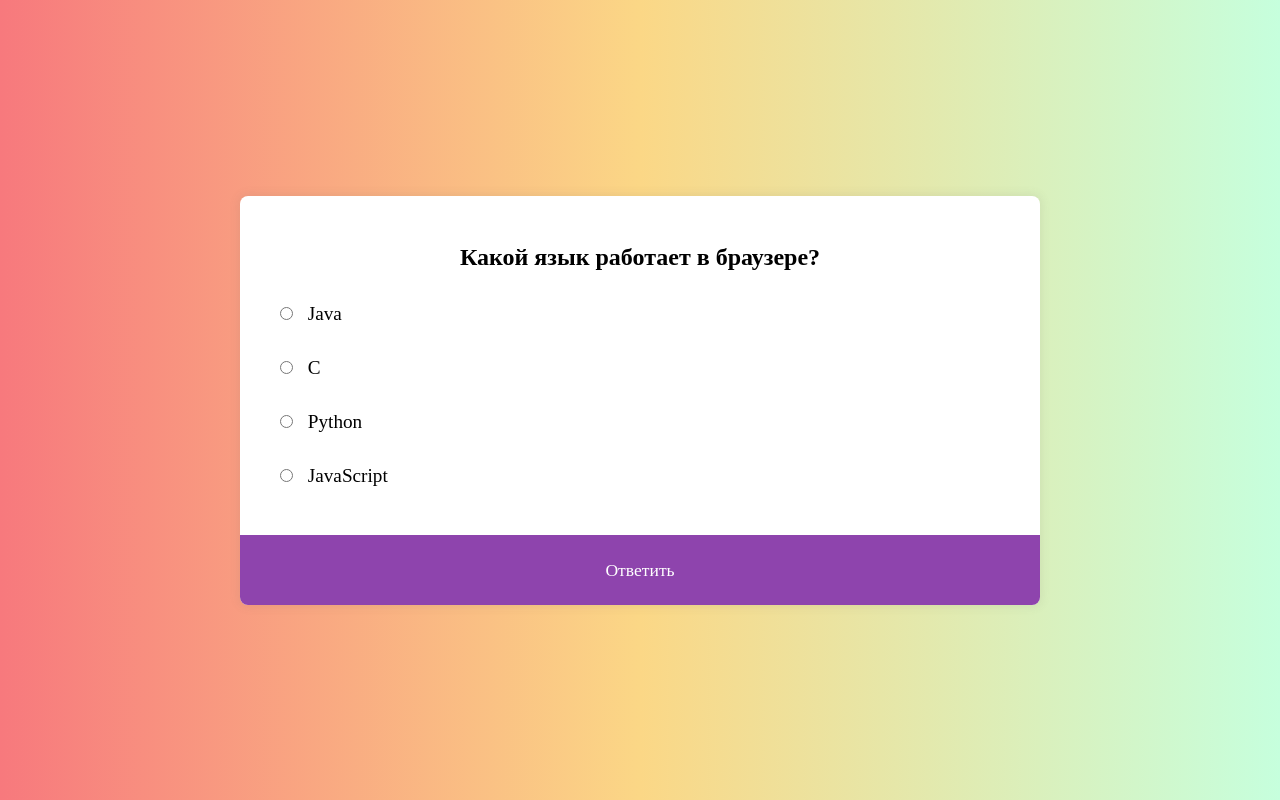
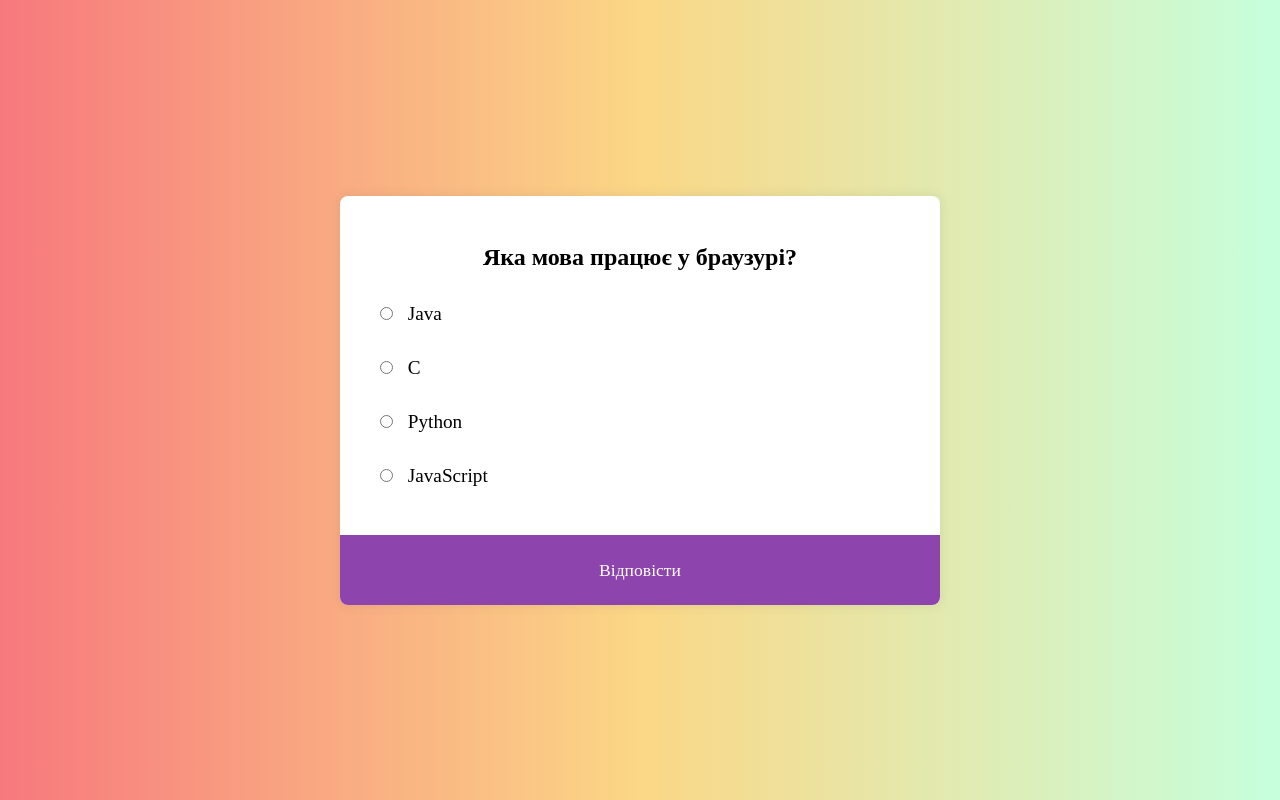
Before and after one commit to IrynaGumeniuk/Quiz, a plain HTML site: page index.html in a window 1280 px wide. Drawn offline with Linux system fonts and the light colour scheme.

Commit message:
HTML updates and extended database

```diff
--- a/index.html
+++ b/index.html
@@ -10,36 +10,23 @@
 
   <body>
 
-    <div class="quiz" id="quiz">
+    <container class="quiz" id="quiz">
 
-      <div class="quiz-header" id="header">
-        <h2 class="title"> Загружаем вопрос...</h2>
+      <header class="quiz-header" id="header">
+        <h2 class="title"> Завантажуємо питання...</h2>
 
         <!-- Results-->
         <h2 class="title">%title%</h2>
         <h3 class="summary">%message%</h3>
         <p class="result">%result%</p>
 
-      </div>
+      </header>
 
-      <ul class="quiz-list" id="list">
-        <li>
-          <label>
-            <input type="radio" class="answer" name="answer" />
-            <span> Ответ... </span>
-          </label>
-        </li>
-        <li>
-          <label>
-            <input type="radio" class="answer" name="answer" />
-            <span> Ответ... </span>
-          </label>
-        </li>
+      <ul class="quiz-answers" id="answers">
+      </ul>
+      <button class="quiz-submit submit" id="submit"> Відповісти </button>
 
-      </ul>
-      <button class="quiz-submit submit" id="submit"> Ответить </button>
-
-    </div>
+    </container>
 
     <script src="./index.js"></script>
   </body>
--- a/index.js
+++ b/index.js
@@ -1,35 +1,104 @@
 const questions = [
   {
-    question: "Какой язык работает в браузере?",
+    question: "Яка мова працює у браузурі?",
     answers: ["Java", "C", "Python", "JavaScript"],
     correct: 4,
+    topic: "JS",
+    level: 2,
   },
   {
-    question: "Что означает CSS?",
+    question: "Тег- це?",
+    answers: ["код для визначення структури веб-сторінок",
+              "команда у мові HTML", "будь-яке текстове повідомлення, що розташоване в кутових дужках",
+              "настроювання вигляду частини веб-сторінки за допомогою спеціального коду"],
+    correct: 2,
+    topic: "HTML",
+    level: 1,
+  },
+  {
+    question: "Що означає CSS?",
     answers: ["Central Style Sheets",
               "Cascading Style Sheets",
               "Cascading Simple Sheets",
               "Cars SUVs Sailboats"],
     correct: 2,
+    topic: "CSS",
+    level: 1,
   },
   {
-    question: "Что означает HTML?",
+    question: "Що означає HTML?",
     answers: ["Hypertext Markup Language",
               "Hypertext Markdown Language",
               "Hyperloop Machine Language",
               "Helicopters Terminals Motorboats Lamborginis"],
     correct: 1,
+    topic: "HTML",
+    level: 1,
   },
   {
-    question: "В каком году был создан JavaScript?",
+    question: "Атрибут- це?",
+    answers: ["характеристика тегу, що впливає на створюваний ним ефект",
+              "характеристика тегу, що вивчає місце його розташування в HTML- документі",
+              "характеристика кольорів тексту та тла веб-сторінки",
+              "властивість тегу"],
+    correct: 4,
+    topic: "HTML",
+    level: 1,
+  },
+  {
+    question: "В якому HTML елементі правильно підключати CSS файл??",
+    answers: ["< body >", "< head >", "Вкінці документа", "< script >"],
+    correct: 2,
+    topic: "HTML",
+    level: 2,
+  },
+  {
+    question: "Як правильно додавати коментарі в CSS документ?",
+    answers: ["< !-- коментар --> ", " /* коментар */ ", "// коментар", "// коментар // "],
+    correct: 2,
+    topic: "CSS",
+    level: 2,
+  },
+  {
+    question: " Виберіть правильний CSS синтаксис ",
+    answers: ["{div;color:black;}", "div:color=black;", "div {color: black;}", "{div:color=black;} "],
+    correct: 3,
+    topic: "CSS",
+    level: 2,
+  },
+  {
+    question: "В якому році був створенний JavaScript?",
     answers: ["1996", "1995", "1994", "все ответы неверные"],
     correct: 2,
-  }
-]
+    topic: "JS",
+    level: 3,
+  },
+  {
+    question: "Хто створив Javascript?",
+    answers: ["Тім Бернер Лі", "Стів Джобс", "Ларі Пейдж", "Брендан Айк", "Біл Гейтс"],
+    correct: 4,
+    topic: "JS",
+    level: 3,
+  },
+  {
+    question: "Яка компанія започаткувала використання Javascript?",
+    answers: ["Netscape", "Microsoft", "Google", "Apple"],
+    correct: 1,
+    topic: "JS",
+    level: 3,
+  },
+  {
+    question: "Javascript є регістро - залежною чи незалежною мовою програмування",
+    answers: ["так", "ні"],
+    correct: 1,
+    topic: "JS",
+    level: 3,
+  },
+];
 
 //Find elements
 const headerContainer = document.querySelector("#header");
-const listContainer = document.querySelector("#list");
+const listContainer = document.querySelector("#answers");
 const submitBtn = document.querySelector("#submit");
 
 //Variables
--- a/styles.css
+++ b/styles.css
@@ -25,7 +25,7 @@ body {
   background-color: white;
   border-radius: 8px;
   box-shadow: 0 0 10px 2px rgba(100, 100, 100, 0.1);
-  width: 800px;
+  width: 600px;
   max-width: 95vw;
   overflow: hidden;
 }
@@ -50,45 +50,45 @@ body {
   font-weight: 700;
 }
 
-.quiz-list {
+.quiz-answers {
   list-style-type: none;
   padding: 0;
 }
 
-.quiz-list li {
+.quiz-answers li {
   font-size: 1.2rem;
 }
 
-.quiz-list label {
+.quiz-answers label {
   cursor: pointer;
   width: 100%;
   display: block;
   padding: 1rem 0.5rem;
 }
 
-.quiz-list label:hover {
+.quiz-answers label:hover {
   background-color: seashell;
 }
 
-.quiz-list label.correct {
+.quiz-answers label.correct {
   color: rgb(36, 144, 77);
   font-weight: bold;
 }
 
-.quiz-list label.disabled {
+.quiz-answers label.disabled {
   cursor: no-drop;
 }
 
-.quiz-list label.disabled:hover {
+.quiz-answers label.disabled:hover {
   background-color: transparent;
 }
 
-.quiz-list label.wrong {
+.quiz-answers label.wrong {
   color: rgb(218, 59, 59);
   font-weight: bold;
 }
 
-.quiz-list input[type="radio"] {
+.quiz-answers input[type="radio"] {
   margin-right: 10px;
 }
 
```
